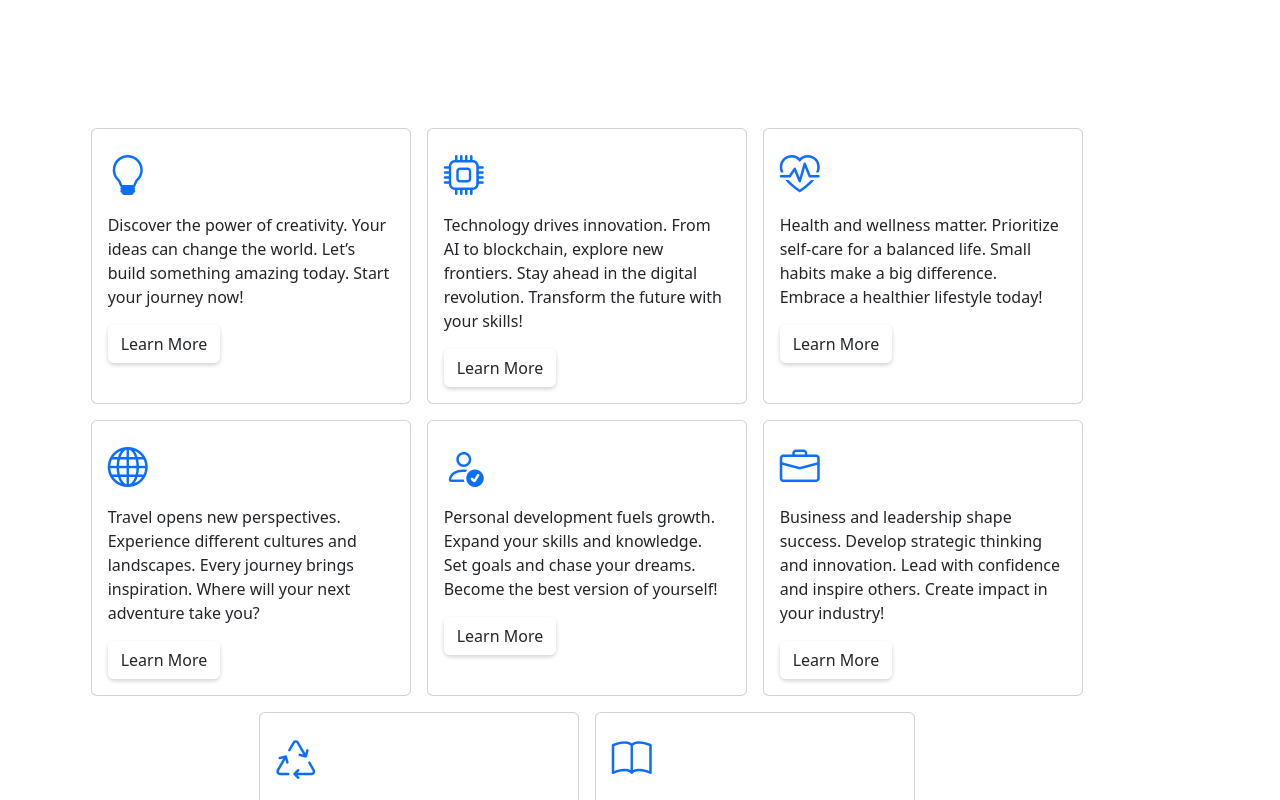
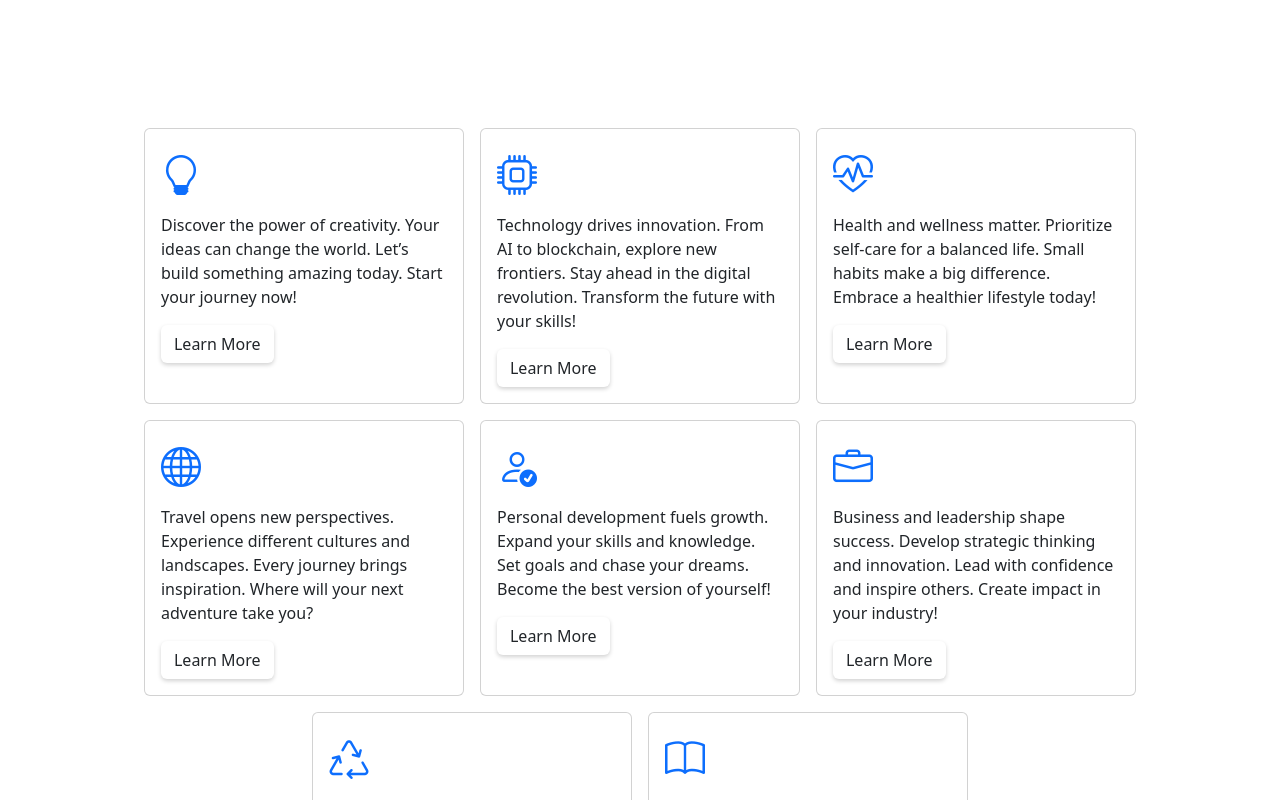
Before and after one commit to arvtia/newton, a React (Create React App) app: page / in a window 1280 px wide. Shown: the part 360-1160 px from the top of the page. Built offline with nearby package versions, Linux system fonts and the light colour scheme.

Commit message:
adjusting the position of the cards

```diff
--- a/src/components/cards.jsx
+++ b/src/components/cards.jsx
@@ -63,7 +63,7 @@ const Cards = () => {
   return (
     <div className="py-4 py-lg-5 mt-5">
       <div className="mb-4">
-        <div className="col-12 col-lg-11 col-xl-11 justify-content-center">
+        <div className="col-12 col-lg-11 col-xl-11 mx-auto">
           <div className="my-3 gy-4 gy-lg-3 d-flex flex-wrap justify-content-center">
             {/* Mapping through cardData to render cards dynamically */}
             {cardData.map((card) => (
```
